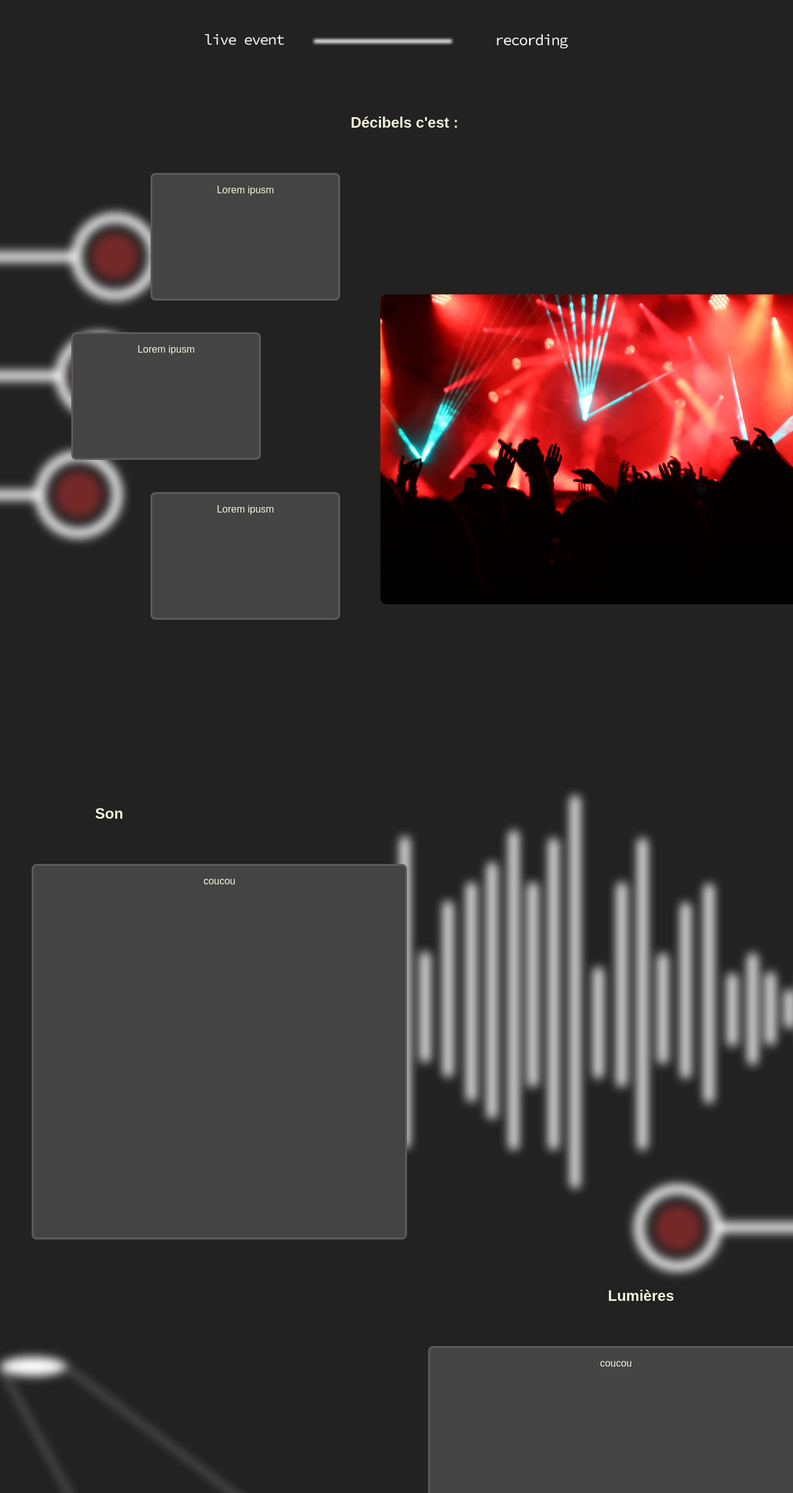
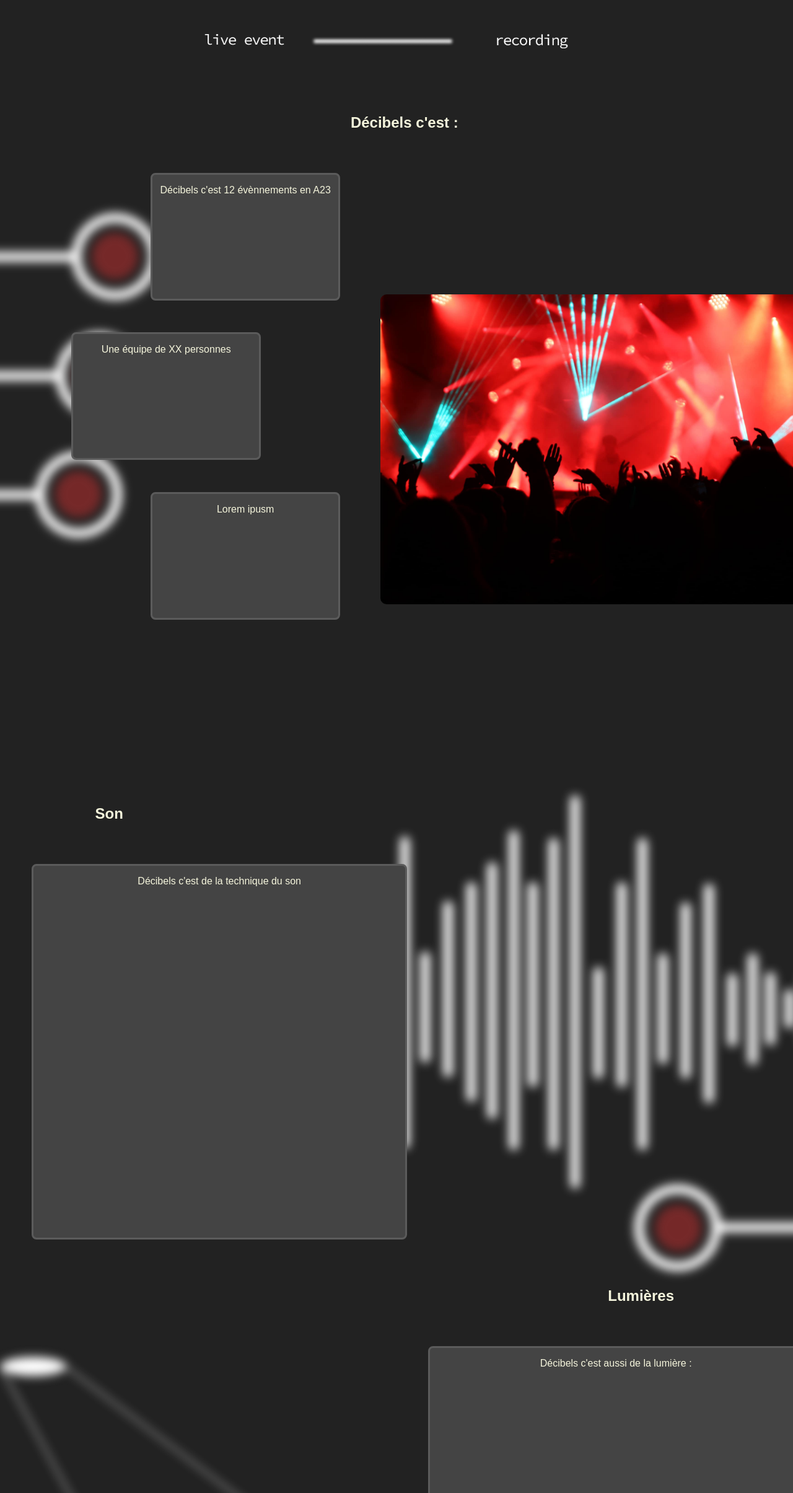
Before and after one commit to Decibels-UTC/website, a React (Create React App) app: page / in a window 1280 px wide. Shown: the part 718-3127 px from the top of the page at 62% size. Built offline with nearby package versions, Linux system fonts and the light colour scheme; a web font is replaced by a local one.

Commit message:
added react router

```diff
--- a/package.json
+++ b/package.json
@@ -8,13 +8,15 @@
     "react": "^18.2.0",
     "react-dom": "^18.2.0",
     "react-scripts": "^5.0.1",
+    "react-scroll": "^1.9.0",
     "sass": "^1.69.5",
     "web-vitals": "^2.1.4"
   },
   "devDependencies": {
     "@testing-library/jest-dom": "^5.17.0",
     "@testing-library/react": "^13.4.0",
-    "@testing-library/user-event": "^13.5.0"
+    "@testing-library/user-event": "^13.5.0",
+    "react-router-dom": "^6.21.2"
   },
   "scripts": {
     "start": "react-scripts start",
--- a/src/App.js
+++ b/src/App.js
@@ -1,21 +1,23 @@
 import './style/App.css';
-
-import Footer from "./components/Footer"
-import Son from "./components/Son.jsx";
-import Main from "./components/Main";
-import Desc from "./components/Desc"
-import Lights from "./components/Lights";
-import Legals from "./components/Legals";
+import Site from "./pages/Site";
+import MentionLegals from "./pages/MentionLegals";
+import ReactDOM from "react-dom/client";
+import { BrowserRouter, Routes, Route } from "react-router-dom";
+import NoSite from "./pages/NoSite";
 
 
 function App() {
   return (
     <div className="App">
-        <Main/>
-        <Desc/>
-        <Son/>
-        <Lights/>
-        <Footer/>
+      <BrowserRouter>
+      <Routes>
+        <Route path="/" element={<Site />}>
+        <Route path="legals" element={<MentionLegals />} />
+        <Route path="*" element={<NoSite />} />
+        </Route>
+      </Routes>
+    </BrowserRouter>
+
     </div>
   );
 }
--- a/src/components/Desc.jsx
+++ b/src/components/Desc.jsx
@@ -37,8 +37,11 @@ function Desc() {
 
           <div className={"zone-texte"}>
 
-              <div className={"first-text "}><Container className={"container"} width={300} height={200} text={"Lorem ipusm"}/></div>
-              <div className={"second-text "}><Container className={"container"} width={300} height={200} text={"Lorem ipusm"}/></div>
+              <div className={"first-text "}><Container className={"container"} width={300} height={200} text={"Décibels c'est 12 évènnements en A23\n" +
+                  "" +
+                  ""}/></div>
+              <div className={"second-text "}><Container className={"container"} width={300} height={200} text={"Une équipe de XX personnes " + "\n" +
+                  ""}/></div>
               <div className={"third-text "}><Container className={"container"}  width={300} height={200} text={"Lorem ipusm"}/></div>
 
           </div>
--- a/src/components/Lights.jsx
+++ b/src/components/Lights.jsx
@@ -9,7 +9,8 @@ function Lights(){
         <>
             <h1 className={"title title-lights"} >Lumières</h1>
             <div className={"text-middle text-middle-light"} >
-                <Container height={600} width={600} text={"coucou"}/>
+                <Container height={600} width={600} text={"Décibels c'est aussi de la lumière : " + "\n" +
+                    ""}/>
             </div>
 
             <div>
--- a/src/components/Son.jsx
+++ b/src/components/Son.jsx
@@ -1,8 +1,11 @@
 import Container from "./Container";
 import item1 from "../ressources/item1.png";
 import item2 from "../ressources/item2.png";
+import vid1 from "../ressources/vid1.mp4";
 import { motion } from "framer-motion"
 import '../style/Son.css'
+import VideoComponent from "./Video";
+import video from "./Video";
 
 
 function Son(){
@@ -10,11 +13,26 @@ function Son(){
         <div className="page-son">
             <h1 className={"title son-title"}>Son</h1>
             <div className={"text-middle"}>
-                <Container classname={"text-son"} height={600} width={600} text={"coucou"}/>
+                <Container classname={"text-son"} height={600} width={600} text={"Décibels c'est de la technique du son " + "\n"+
+                    ""}/>
             </div>
-            <div>
-                <img src={item2} className={"item son"}  />
-            </div>
+            <motion.div
+                        initial={{x: 150, opacity: 0.5, scale: 1, rotate: 0}}
+                        whileInView={{x: 0, opacity: 1, scale: 1, rotate: 0}}
+                        viewport={{once: true}}
+                        transition={{duration: 2}}
+            >
+                <img src={item2} className={"item son"}/>
+        </motion.div>
+        <motion.div className={"vid1"}
+            initial={{x: 50, opacity: 0.5, scale: 1, rotate: 0}}
+                            whileInView={{x: 0, opacity: 1, scale: 1, rotate: 0}}
+                            viewport={{once: true}}
+                            transition={{duration: 2}}
+            >
+                <VideoComponent  src={vid1} width={"38%"} height={"auto"}/>
+
+            </motion.div>
             <div>
                 <motion.img src={item1} className={"item item1-son"}
                             initial={{x: 150, opacity: 0.8, scale: 1, rotate: 90}}
--- /dev/null
+++ b/src/components/Video.jsx
@@ -0,0 +1,17 @@
+import React from 'react';
+import { Link } from 'react-scroll';
+
+const VideoComponent = (props) => {
+  return (
+    <div>
+      <video width={props.width} height={props.height} autoPlay loop muted>
+        <source src={props.src} type="video/mp4" />
+        Votre navigateur ne supporte pas la balise vidéo.
+      </video>
+
+      {/* Other content */}
+    </div>
+  );
+};
+
+export default VideoComponent;
--- a/src/index.js
+++ b/src/index.js
@@ -6,9 +6,11 @@ import reportWebVitals from './reportWebVitals';
 
 const root = ReactDOM.createRoot(document.getElementById('root'));
 root.render(
+
   <React.StrictMode>
     <App />
   </React.StrictMode>
+
 );
 
 // If you want to start measuring performance in your app, pass a function
--- /dev/null
+++ b/src/pages/MentionLegals.jsx
@@ -0,0 +1,12 @@
+import Footer from "../components/Footer"
+import Legals from "../components/Legals";
+
+
+function MentionLegals(){
+    return(<>
+            <Legals/>
+            <Footer/>
+        </>
+    );
+}
+export default MentionLegals;
--- /dev/null
+++ b/src/pages/NoSite.jsx
@@ -0,0 +1,10 @@
+import Footer from "../components/Footer"
+
+function NoSite(){
+    return(<>
+            <p>404</p>
+            <Footer/>
+        </>
+    );
+}
+export default NoSite;
--- /dev/null
+++ b/src/pages/Site.jsx
@@ -0,0 +1,18 @@
+import Footer from "../components/Footer"
+import Son from "../components/Son.jsx";
+import Main from "../components/Main";
+import Desc from "../components/Desc"
+import Lights from "../components/Lights";
+
+
+function Site(){
+    return(<>
+         <Main/>
+        <Desc/>
+        <Son/>
+        <Lights/>
+        <Footer/>
+        </>
+    );
+}
+export default Site;
--- a/src/style/Son.css
+++ b/src/style/Son.css
@@ -31,3 +31,12 @@
     opacity: 1;
     z-index: 2;
 }
+
+
+.vid1{
+  position: absolute;
+    z-index: 3;
+    right: -45%;
+    top: 225%;
+
+}
```
Also changed, not shown: 1 other file (tests, documents, lock files or other folders).
